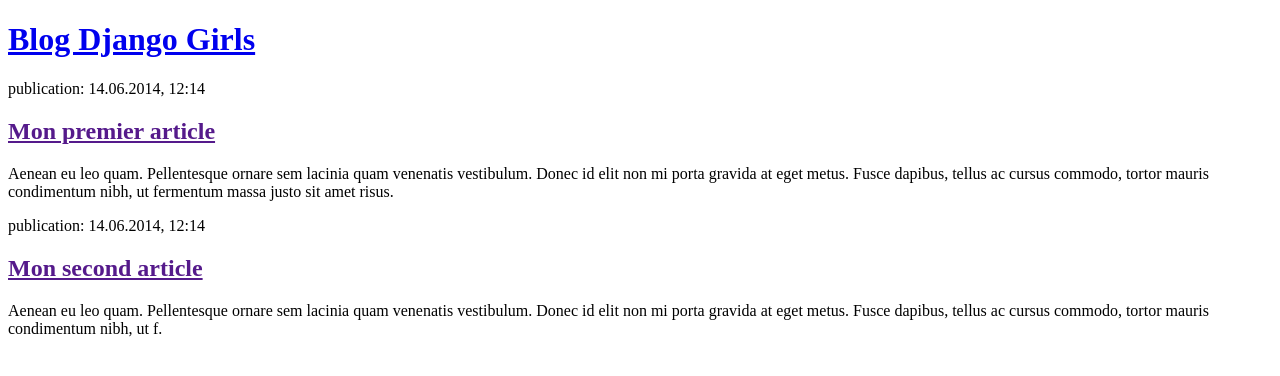
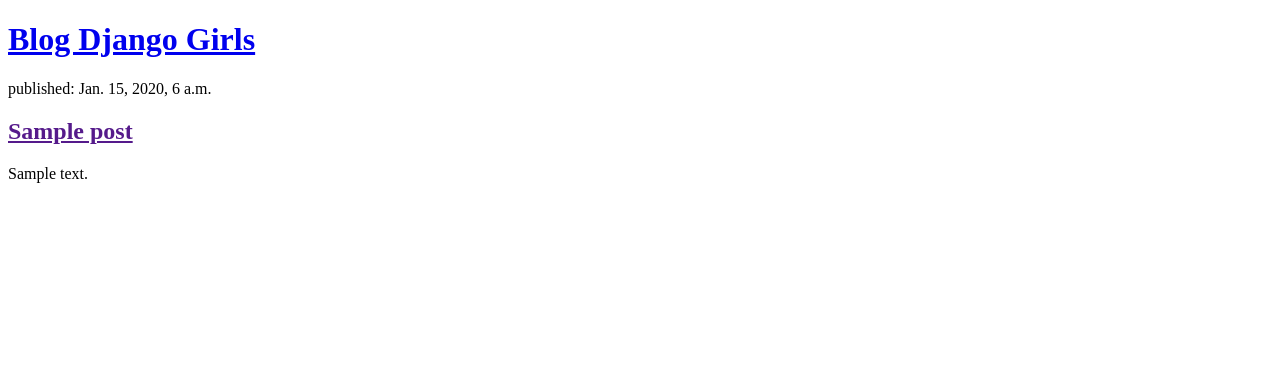
Before and after one commit to audreylemarouille/mgl7760_project, a Django app: page / in a window 1280 px wide. Shown: the top 376 px of the page. Run offline with Django 3.2, Linux system fonts and the light colour scheme; tables that the repository leaves empty hold one stand-in row (values such as "Sample post").

Commit message:
affiche des posts de la bdd dans template html

```diff
--- a/blog/templates/blog/post_list.html
+++ b/blog/templates/blog/post_list.html
@@ -8,25 +8,14 @@
       <h1><a href="/">Blog Django Girls</a></h1>
     </header>
 
+    {% for post in posts %}
+
     <article>
-      <time>publication: 14.06.2014, 12:14</time>
-      <h2><a href="">Mon premier article</a></h2>
-      <p>
-        Aenean eu leo quam. Pellentesque ornare sem lacinia quam venenatis
-        vestibulum. Donec id elit non mi porta gravida at eget metus. Fusce
-        dapibus, tellus ac cursus commodo, tortor mauris condimentum nibh, ut
-        fermentum massa justo sit amet risus.
-      </p>
+      <time>published: {{ post.published_date }}</time>
+      <h2><a href="">{{ post.title }}</a></h2>
+      <p>{{ post.text|linebreaksbr }}</p>
     </article>
 
-    <article>
-      <time>publication: 14.06.2014, 12:14</time>
-      <h2><a href="">Mon second article</a></h2>
-      <p>
-        Aenean eu leo quam. Pellentesque ornare sem lacinia quam venenatis
-        vestibulum. Donec id elit non mi porta gravida at eget metus. Fusce
-        dapibus, tellus ac cursus commodo, tortor mauris condimentum nibh, ut f.
-      </p>
-    </article>
+    {% endfor %}
   </body>
 </html>
--- a/blog/views.py
+++ b/blog/views.py
@@ -1,5 +1,9 @@
 from django.shortcuts import render
+from django.utils import timezone
+from .models import Post
 
 
 def post_list(request):
-    return render(request, 'blog/post_list.html', {})
+    posts = Post.objects.filter(
+        published_date__lte=timezone.now()).order_by('published_date')
+    return render(request, 'blog/post_list.html', {'posts': posts})
```
